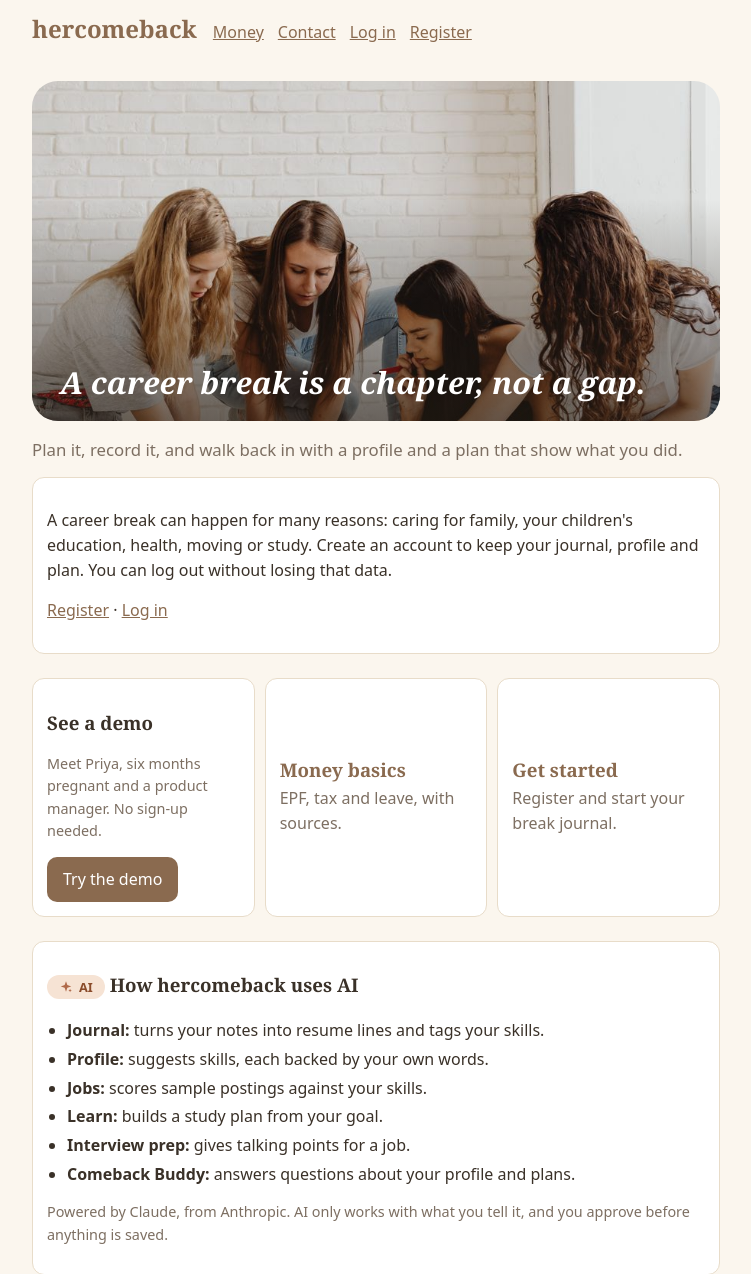
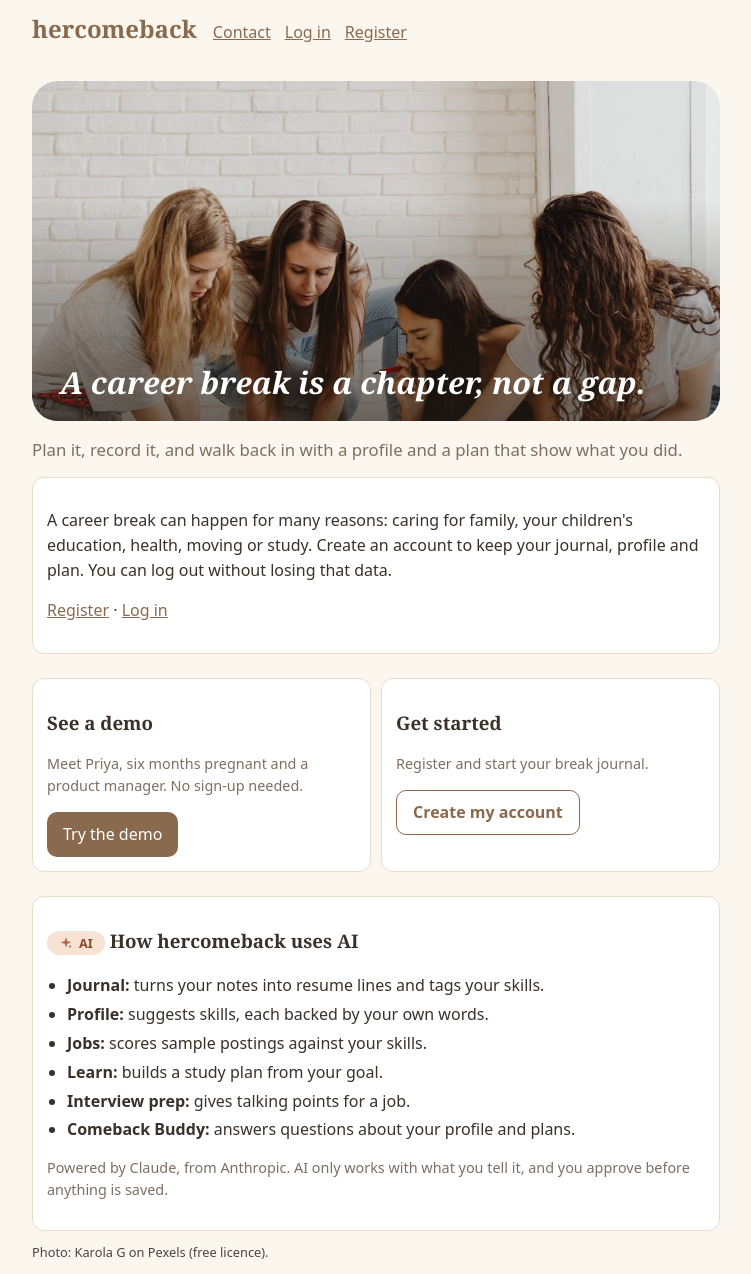
Before and after one commit to rohinimaidamwar/comeback-resync, a FastAPI app: page / in a window 1280 px wide. Shown: the top 1274 px of the page, without its empty margins (264-1015 px from the left). Run offline with FastAPI, Linux system fonts and the light colour scheme.

Commit message:
Visitor page: remove Money before sign-in, balance the two cards
- No Money link in the menu and no Money basics tile for visitors; Money basics stays
  in the signed-in sidebar and as roadmap step 03
- "Get started" becomes a matching card with a "Create my account" button
- Tiles align their text to the top
- 281 tests passing

Co-Authored-By: Claude Sonnet 5.5 <noreply@anthropic.com>

```diff
--- a/app/static/style.css
+++ b/app/static/style.css
@@ -4,7 +4,7 @@ header,main,footer{max-width:720px;margin:0 auto;padding:12px 16px}header{displa
 nav{display:flex;flex-wrap:wrap;gap:4px 14px}a{color:var(--acc)}.logo{font:700 1.5rem Georgia,serif;color:var(--acc);text-decoration:none}
 h1,h2,h3{font-family:Georgia,serif;line-height:1.2}h1{font-size:1.8rem}
 .box,.tile{background:#fff;border:1px solid var(--line);border-radius:12px;padding:14px;margin:12px 0}
-.tile{display:flex;gap:12px;align-items:center;text-decoration:none;color:inherit}.tile h3{margin:0 0 4px;color:var(--acc)}.tile p{margin:0;color:var(--muted)}
+.tile{display:flex;gap:12px;align-items:flex-start;text-decoration:none;color:inherit}.tile h3{margin:0 0 4px;color:var(--acc)}.tile p{margin:0;color:var(--muted)}
 .grid{display:grid;grid-template-columns:repeat(auto-fit,minmax(200px,1fr));gap:10px}
 label{display:block;margin:8px 0;font-weight:600}input,select,textarea{display:block;width:100%;margin-top:4px;padding:10px;font:inherit;border:1px solid var(--line);border-radius:6px}
 .chk{font-weight:400}.chk input{display:inline;width:auto}
@@ -236,3 +236,6 @@ dialog h2{margin-top:0}
 .ai-box ul{margin:8px 0;padding-left:20px}
 .ai-box li{margin-bottom:4px}
 .note .ai-pill,h3 .ai-pill,h2 .ai-pill{margin-left:0}
+
+.btn-outline{display:inline-block;border:1.5px solid var(--acc);color:var(--acc);border-radius:10px;padding:9px 16px;text-decoration:none;font-weight:600}
+.btn-outline:hover{background:var(--soft)}
--- a/app/templates/base.html
+++ b/app/templates/base.html
@@ -16,7 +16,7 @@
 <header class="top"><a class="ask-link" href="/ask" aria-label="Comeback Buddy, AI assistant"><svg viewBox="0 0 24 24" width="14" height="14" aria-hidden="true" focusable="false"><path d="M12 2l2.3 6.7L21 11l-6.7 2.3L12 20l-2.3-6.7L3 11l6.7-2.3z"/><path d="M19 15l.9 2.1L22 18l-2.1.9L19 21l-.9-2.1L16 18l2.1-.9z"/></svg>Comeback Buddy <span class="ai-tag">AI</span></a><details class="user"><summary><span class="hello">Welcome{% if u.name %}, {{u.name}}{% endif %}</span></summary><div class="menu"><form method="post" action="/logout"><button class="link">Log out</button></form><form method="post" action="/delete"><button class="link">Delete my data</button></form></div></details></header>
 {% else %}
 <header><a href="/" class="logo">hercomeback</a><nav>
-{% if request.url.path not in ["/login", "/register"] %}<a href="/money">Money</a>{% endif %}<a href="/contact">Contact</a><a href="/login">Log in</a><a href="/register">Register</a>
+<a href="/contact">Contact</a><a href="/login">Log in</a><a href="/register">Register</a>
 </nav></header>
 {% endif %}
 <main>{% block c %}{% endblock %}</main>
--- a/app/templates/index.html
+++ b/app/templates/index.html
@@ -11,8 +11,7 @@
 </div>
 <div class="grid">
 <form method="post" action="/demo" class="box"><h3>See a demo</h3><p class="note">Meet Priya, six months pregnant and a product manager. No sign-up needed.</p><button>Try the demo</button></form>
-<a class="tile" href="/money"><div><h3>Money basics</h3><p>EPF, tax and leave, with sources.</p></div></a>
-<a class="tile" href="/register"><div><h3>Get started</h3><p>Register and start your break journal.</p></div></a>
+<div class="box"><h3>Get started</h3><p class="note">Register and start your break journal.</p><a class="btn-outline" href="/register">Create my account</a></div>
 </div>
 <div class="box ai-box">
 <h3>{{ ai() }} How hercomeback uses AI</h3>
```
Also changed, not shown: tests/test_ai_markers.py (+18 -6 lines).
